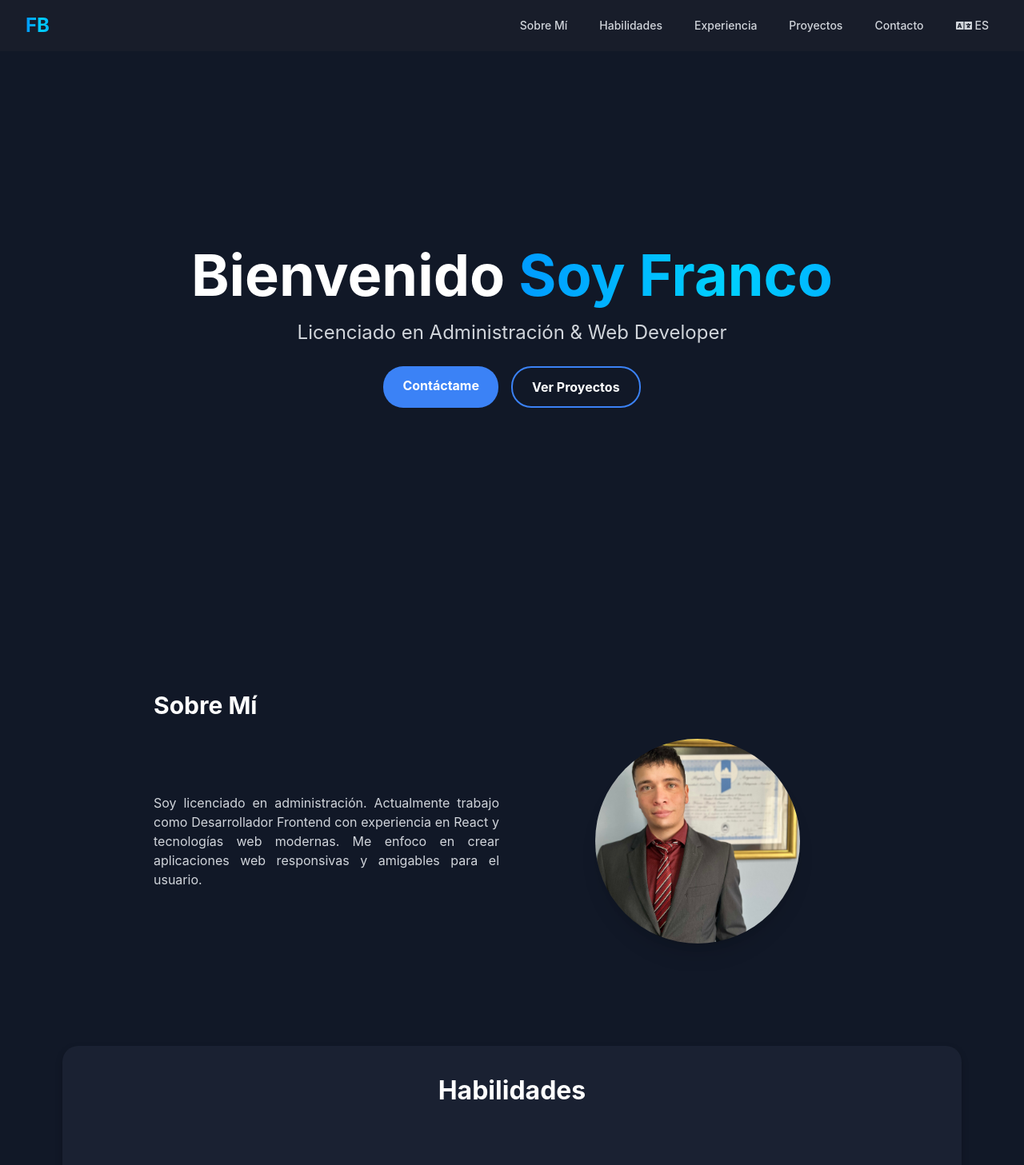
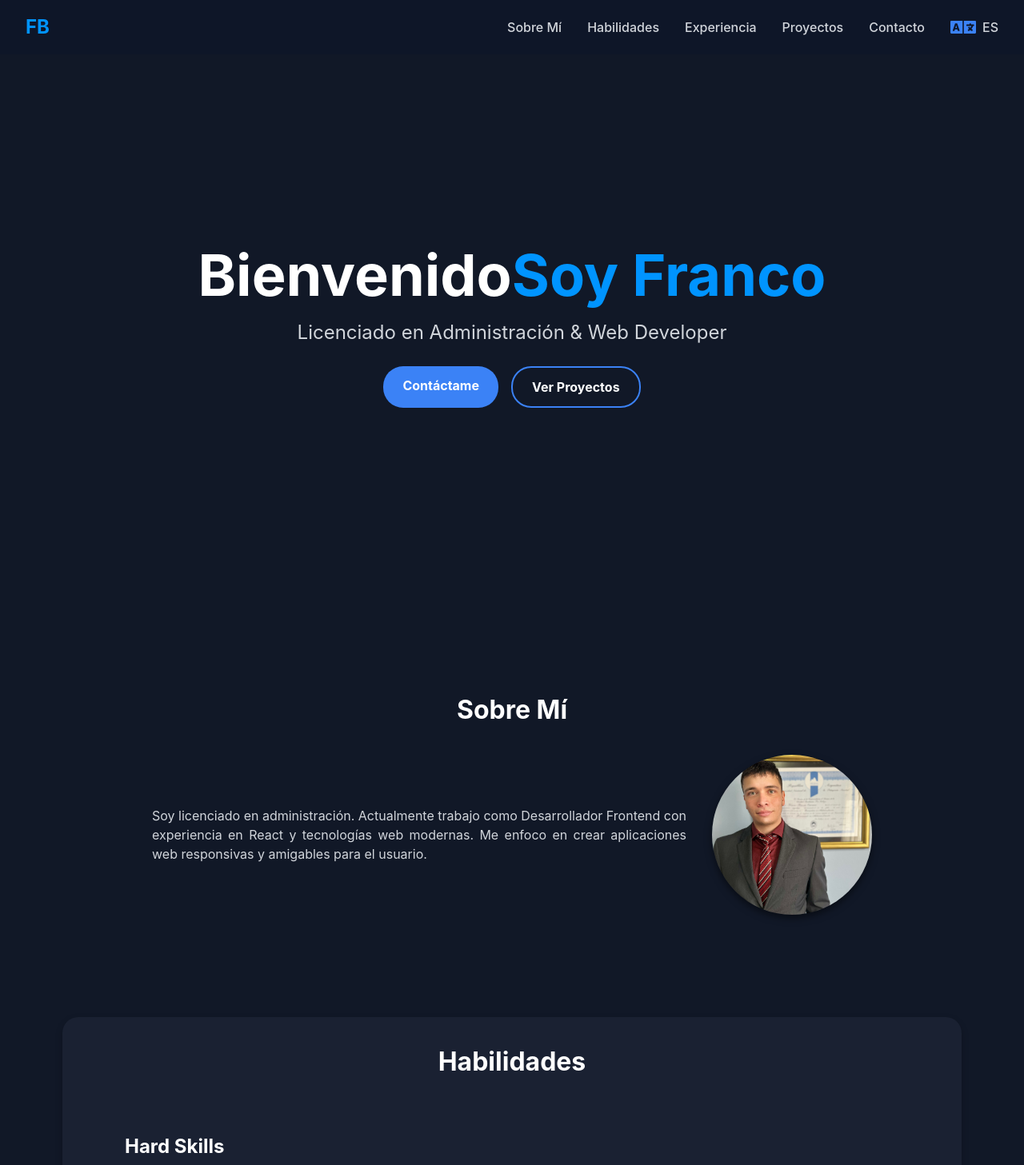
Before and after one commit to fbiason/portfolio-biason, a React (Vite) app: page / in a window 1280 px wide. Shown: the top 1457 px of the page at 80% size. Built offline with nearby package versions, Linux system fonts and the light colour scheme.

Commit message:
Web actualizada feb25

```diff
--- a/src/App.jsx
+++ b/src/App.jsx
@@ -11,7 +11,6 @@ import "./styles/App.css";
 
 function NavBar({ isMenuOpen, setIsMenuOpen, language, toggleLanguage }) {
   const menuItems = [
-    { id: "home", label: translations[language].home },
     { id: "about", label: translations[language].aboutMe },
     { id: "skills", label: translations[language].skills },
     { id: "experience", label: translations[language].experience },
@@ -20,63 +19,39 @@ function NavBar({ isMenuOpen, setIsMenuOpen, language, toggleLanguage }) {
   ];
 
   return (
-    <nav className="fixed top-0 left-0 right-0 bg-dark-blue bg-opacity-90 backdrop-blur-md z-50">
-      <div className="max-w-7xl mx-auto px-4 sm:px-6 lg:px-8">
-        <div className="flex items-center justify-between h-16">
-          <div className="flex-shrink-0">
-            <span className="text-2xl font-bold gradient-text">FB</span>
-          </div>
+    <nav className="navbar">
+      <div className="nav-container">
+        <a href="#home" className="logo">FB</a>
 
-          <div className="hidden md:flex items-center space-x-4">
-            {menuItems.map((menuItem) => (
-              <a
-                key={menuItem.id}
-                href={`#${menuItem.id}`}
-                className="text-gray-300 hover:text-white px-3 py-2 rounded-md text-sm font-medium"
-              >
+        <div className={`menu-items ${isMenuOpen ? 'open' : ''}`}>
+          {menuItems.map(menuItem => (
+            <a key={menuItem.id} href={`#${menuItem.id}`} className="menu-link">
               {menuItem.label}
             </a>
           ))}
-            <button
-              onClick={toggleLanguage}
-              className="flex items-center space-x-1 text-gray-300 hover:text-white px-3 py-2 rounded-md text-sm font-medium"
-            >
-              <FaLanguage className="text-xl" />
+          <button onClick={toggleLanguage} className="menu-link language-btn">
+            <FaLanguage className="icon" />
             <span>{language.toUpperCase()}</span>
           </button>
         </div>
 
-          <div className="md:hidden flex items-center space-x-4">
-            <button
-              onClick={toggleLanguage}
-              className="text-gray-300 hover:text-white p-2"
-            >
-              <FaLanguage className="text-xl" />
+        <div className="menu-toggle">
+          <button onClick={toggleLanguage} className="icon-btn">
+            <FaLanguage className="icon" />
           </button>
-            <button
-              onClick={() => setIsMenuOpen(!isMenuOpen)}
-              className="inline-flex items-center justify-center p-2 rounded-md text-gray-400 hover:text-white hover:bg-gray-700 focus:outline-none"
-            >
-              {isMenuOpen ? <FaTimes className="h-6 w-6" /> : <FaBars className="h-6 w-6" />}
+          <button onClick={() => setIsMenuOpen(!isMenuOpen)} className="icon-btn">
+            {isMenuOpen ? <FaTimes className="icon" /> : <FaBars className="icon" />}
           </button>
         </div>
       </div>
-      </div>
 
-      {/* Mobile menu */}
       {isMenuOpen && (
-        <div className="md:hidden">
-          <div className="px-2 pt-2 pb-3 space-y-1 sm:px-3">
-            {menuItems.map((menuItem) => (
-              <a
-                key={menuItem.id}
-                href={`#${menuItem.id}`}
-                className="text-gray-300 hover:text-white block px-3 py-2 rounded-md text-base font-medium"
-              >
+        <div className="mobile-menu">
+          {menuItems.map(menuItem => (
+            <a key={menuItem.id} href={`#${menuItem.id}`} className="menu-link">
               {menuItem.label}
             </a>
           ))}
-          </div>
         </div>
       )}
     </nav>
@@ -87,54 +62,35 @@ function HeroSection({ language }) {
   return (
     <section id="home" className="hero">
       <div className="hero-content">
-        <motion.h2
-          initial={{ opacity: 0, y: 20 }}
-          animate={{ opacity: 1, y: 0 }}
-          className="hero-title"
-        >
+        <h2 className="hero-title">
           {translations[language].welcome}
-          <span className="gradient-text hero-name"> {translations[language].im}</span>
-        </motion.h2>
-
-        <motion.p
-          initial={{ opacity: 0 }}
-          animate={{ opacity: 1 }}
-          transition={{ delay: 0.2 }}
-          className="hero-subtitle"
-        >
-          {translations[language].role}
-        </motion.p>
-
-        <motion.div
-          initial={{ opacity: 0, y: 20 }}
-          animate={{ opacity: 1, y: 0 }}
-          transition={{ delay: 0.4 }}
-          className="hero-buttons"
-        >
+          <span className="hero-name">{translations[language].im}</span>
+        </h2>
+        <p className="hero-subtitle">{translations[language].role}</p>
+        <div className="hero-buttons">
           <a href="#contact" className="btn primary">{translations[language].contactMe}</a>
           <a href="#projects" className="btn secondary">{translations[language].viewProjects}</a>
-        </motion.div>
+        </div>
       </div>
     </section>
   );
 }
 
+
 function AboutSection({ language }) {
   return (
-    <section id="about" className="py-16 px-4">
-      <div className="max-w-4xl mx-auto">
-        <h3 className="text-3xl font-bold mb-6">{translations[language].aboutMe}</h3>
-        <div className="grid md:grid-cols-2 gap-8 items-center">
-          <div className="space-y-4">
-            <p className="text-gray-300 text-justify">
-              {translations[language].aboutDescription}
-            </p>
+    <section id="about" className="about-section">
+      <div className="about-container">
+        <h3 className="about-title">{translations[language].aboutMe}</h3>
+        <div className="about-content">
+          <div className="about-text">
+            <p>{translations[language].aboutDescription}</p>
           </div>
-          <div className="flex justify-center">
+          <div className="about-image">
             <motion.img
               src="/images/biason.jpg"
               alt="Franco Biason"
-              className="w-64 h-64 object-cover rounded-full shadow-xl"
+              className="about-img"
               initial={{ opacity: 0, scale: 0.5 }}
               whileInView={{ opacity: 1, scale: 1 }}
               transition={{ duration: 0.5 }}
@@ -160,7 +116,7 @@ function SkillsSectionContainer({ language }) {
 const projects = [
   // Autogestionables
   {
-    title: "Webs Autogestionables",
+    title: "Webs Autoadministrables",
     isTitle: true
   },
   {
@@ -238,57 +194,61 @@ const projects = [
 
 function ProjectsSection({ language }) {
   return (
-    <section id="projects" className="py-20 px-4">
-      <div className="max-w-7xl mx-auto">
+    <section id="projects" className="projects-section">
+      <div className="projects-container">
         <motion.div
           initial={{ opacity: 0, y: 20 }}
           whileInView={{ opacity: 1, y: 0 }}
           transition={{ duration: 0.5 }}
-          className="text-center mb-16"
+          className="projects-header"
         >
-          <h3 className="text-3xl sm:text-4xl font-bold mb-4">
+          <h3 className="projects-title">
             <span className="gradient-text">{translations[language].featuredProjects}</span>
           </h3>
-          <p className="text-gray-400 max-w-xl mx-auto text-center">
+          <p className="projects-description">
             {translations[language].projectsDescription}
           </p>
         </motion.div>
 
-        <div className="grid grid-cols-1 sm:grid-cols-2 md:grid-cols-3 gap-8">
-          {projects.map((project, index) => (
+        <div className="projects-grid">
+          {projects.map((project, index) =>
             project.isTitle ? (
-              <h2 key={index} className="col-span-full text-2xl font-bold text-left">{project.title}</h2>
+              <h2 key={index} className="project-category">{project.title}</h2>
             ) : (
               <ProjectCard key={index} {...project} />
             )
-          ))}
+          )}
         </div>
       </div>
     </section>
   );
 }
 
+
 function ContactSection({ language }) {
   return (
-    <section id="contact" className="py-12 px-4 bg-dark-blue/50">
-      <div className="max-w-3xl mx-auto">
-        <h3 className="text-2xl sm:text-3xl font-bold mb-8 text-center">{translations[language].contact}</h3>
+    <section id="contact" className="contact-section">
+      <div className="contact-container">
+        <h3 className="contact-title">
+          {translations[language].contact}
+        </h3>
         <ContactForm language={language} />
       </div>
     </section>
   );
 }
 
+
 function App() {
   const [isMenuOpen, setIsMenuOpen] = useState(false);
-  const [language, setLanguage] = useState('es');
+  const [language, setLanguage] = useState("es");
 
   const toggleLanguage = () => {
-    setLanguage(prev => prev === 'es' ? 'en' : 'es');
+    setLanguage((prev) => (prev === "es" ? "en" : "es"));
   };
 
   return (
-    <div className="bg-background text-white min-h-screen">
+    <div>
       <NavBar
         isMenuOpen={isMenuOpen}
         setIsMenuOpen={setIsMenuOpen}
--- a/src/styles/App.css
+++ b/src/styles/App.css
@@ -10,7 +10,6 @@ body {
   padding: 2rem;
 }
 
-/* NAVBAR */
 .navbar {
   position: fixed;
   top: 0;
@@ -19,46 +18,84 @@ body {
   background-color: rgba(15, 23, 42, 0.9);
   backdrop-filter: blur(10px);
   z-index: 50;
-  padding: 1rem;
-}
-
-.menu-container {
+  padding: 1rem 2rem;
   display: flex;
   justify-content: space-between;
   align-items: center;
 }
 
+.nav-container {
+  display: flex;
+  justify-content: space-between;
+  width: 100%;
+  max-width: 1280px;
+  margin: 0 auto;
+  align-items: center;
+}
+
 .logo {
-  font-size: 2rem;
+  font-size: 1.5rem;
   font-weight: bold;
-  color: white;
+  color: #0094FF;
+  text-decoration: none;
 }
 
 .menu-items {
   display: flex;
-  gap: 1rem;
+  gap: 2rem;
+  align-items: center;
 }
 
 .menu-link {
   color: #d1d5db;
   text-decoration: none;
-  padding: 10px;
+  font-size: 1rem;
+  font-weight: 500;
 }
 
 .menu-link:hover {
   color: white;
 }
 
+.language-btn {
+  display: flex;
+  align-items: center;
+  gap: 0.5rem;
+}
+
+.icon {
+  font-size: 1.2rem;
+}
+
 .menu-toggle {
   display: none;
 }
 
-.icon-btn {
-  background: none;
-  border: none;
-  color: #d1d5db;
-  font-size: 1.5rem;
-  cursor: pointer;
+@media (max-width: 768px) {
+  .menu-items {
+    display: none;
+  }
+
+  .menu-toggle {
+    display: flex;
+    gap: 1rem;
+  }
+
+  .mobile-menu {
+    display: flex;
+    flex-direction: column;
+    background: rgba(15, 23, 42, 0.95);
+    position: absolute;
+    top: 100%;
+    left: 0;
+    right: 0;
+    padding: 1rem;
+    text-align: center;
+  }
+
+  .mobile-menu .menu-link {
+    padding: 0.75rem 0;
+  }
 }
 
 /* MOBILE MENU */
@@ -100,7 +137,7 @@ body {
   white-space: nowrap;
 }
 
-.gradient-text {
+.hero-name {
   color: #0094FF;
 }
 
@@ -147,7 +184,6 @@ body {
   color: white;
 }
 
-/* 📱 Mobile ajustes */
 @media (max-width: 768px) {
   .hero-title {
     font-size: 3rem;
@@ -158,7 +194,6 @@ body {
   .hero-name {
     margin-top: 10px;
   }
-
 
   .hero-subtitle {
     font-size: 1.25rem;
@@ -198,7 +233,6 @@ body {
   background-color: #3b82f6;
 }
 
-/* RESPONSIVE */
 @media (max-width: 768px) {
   .hero h2 {
     font-size: 2.5rem;
@@ -212,3 +246,64 @@ body {
     flex-direction: column;
   }
 }
+
+.about-section {
+  padding: 4rem 1rem;
+  display: flex;
+  justify-content: center;
+}
+
+.about-container {
+  max-width: 900px;
+  width: 100%;
+  text-align: center;
+}
+
+.about-title {
+  font-size: 2rem;
+  font-weight: bold;
+  margin-bottom: 2rem;
+  color: white;
+}
+
+.about-content {
+  display: flex;
+  flex-direction: row;
+  align-items: center;
+  gap: 2rem;
+}
+
+.about-text {
+  flex: 1;
+  text-align: justify;
+  color: #d1d5db;
+}
+
+.about-image {
+  display: flex;
+  justify-content: center;
+}
+
+.about-img {
+  width: 200px;
+  height: 200px;
+  object-fit: cover;
+  border-radius: 50%;
+  box-shadow: 0 4px 10px rgba(0, 0, 0, 0.5);
+}
+
+@media (max-width: 768px) {
+  .about-content {
+    flex-direction: column;
+    text-align: center;
+  }
+
+  .about-text {
+    text-align: center;
+  }
+
+  .about-img {
+    width: 180px;
+    height: 180px;
+  }
+}
--- a/src/styles/ContactForm.css
+++ b/src/styles/ContactForm.css
@@ -1,22 +1,42 @@
-/* Contenedor principal */
 .contact-container {
-  max-width: 600px;
+  max-width: 700px;
   margin: auto;
+  width: 100%;
   padding: 2rem;
   text-align: center;
-  background: rgba(15, 23, 42, 0.9);
+  background-color: rgba(30, 41, 59, 0.9);
   border-radius: 10px;
-  box-shadow: 0 4px 10px rgba(0, 0, 0, 0.2);
 }
 
-/* Estilos del formulario */
+.contact-section {
+  padding: 4rem 1.5rem;
+  display: flex;
+  justify-content: center;
+}
+
+.contact-title {
+  font-size: 2rem;
+  font-weight: bold;
+  margin-bottom: 2rem;
+  color: white;
+}
+
+@media (max-width: 768px) {
+  .contact-section {
+    padding: 3rem 1rem;
+  }
+
+  .contact-title {
+    font-size: 1.75rem;
+  }
+}
+
 .contact-form {
   display: flex;
   flex-direction: column;
   gap: 1.5rem;
 }
 
-/* Grupos de formulario */
 .form-group {
   display: flex;
   flex-direction: column;
@@ -46,7 +66,6 @@
   outline: none;
 }
 
-/* Botón de envío */
 .contact-button {
   width: 100%;
   background-color: #3b82f6;
@@ -68,7 +87,6 @@
   cursor: not-allowed;
 }
 
-/* Mensajes de estado */
 .success-message,
 .error-message {
   padding: 1rem;
--- a/src/styles/ExperienceSection.css
+++ b/src/styles/ExperienceSection.css
@@ -1,4 +1,3 @@
-/* 🔹 Sección de Experiencia */
 .experience-section {
   padding: 4rem 2rem;
   background-color: rgba(15, 23, 42, 0.9);
@@ -6,7 +5,6 @@
   justify-content: center;
 }
 
-/* 🔹 Contenido Interno */
 .experience-content {
   max-width: 1200px;
   width: 100%;
@@ -19,7 +17,6 @@
   box-shadow: 0px 4px 10px rgba(0, 0, 0, 0.2);
 }
 
-/* 🔹 Título de la Sección */
 .experience-heading {
   font-size: 2rem;
   font-weight: bold;
--- a/src/styles/ProjectCard.css
+++ b/src/styles/ProjectCard.css
@@ -1,4 +1,68 @@
-/* 🔹 Tarjeta de Proyecto */
+.projects-section {
+  padding: 5rem 1.5rem;
+  display: flex;
+  justify-content: center;
+  background-color: #0f172a;
+}
+
+.projects-container {
+  max-width: 1200px;
+  width: 100%;
+}
+
+.projects-header {
+  text-align: center;
+  margin-bottom: 2.5rem;
+}
+
+.projects-title {
+  font-size: 2rem;
+  font-weight: bold;
+  margin-bottom: 1rem;
+  color: white;
+}
+
+.projects-description {
+  max-width: 600px;
+  margin: 0 auto;
+  color: #d1d5db;
+}
+
+.projects-grid {
+  display: grid;
+  grid-template-columns: repeat(auto-fit, minmax(300px, 1fr));
+  gap: 1.5rem;
+}
+
+.project-category {
+  grid-column: span 3;
+  font-size: 1.5rem;
+  font-weight: bold;
+  color: white;
+  text-align: left;
+  margin-bottom: 1rem;
+}
+
+@media (max-width: 768px) {
+  .projects-title {
+    font-size: 1.75rem;
+  }
+
+  .projects-description {
+    font-size: 1rem;
+  }
+
+  .projects-grid {
+    grid-template-columns: repeat(1, 1fr);
+  }
+
+  .project-category {
+    grid-column: span 1;
+    font-size: 1.25rem;
+    text-align: center;
+  }
+}
+
 .project-card {
   border-radius: 12px;
   overflow: hidden;
```
Lines whose indentation alone changed are shown as unchanged.
